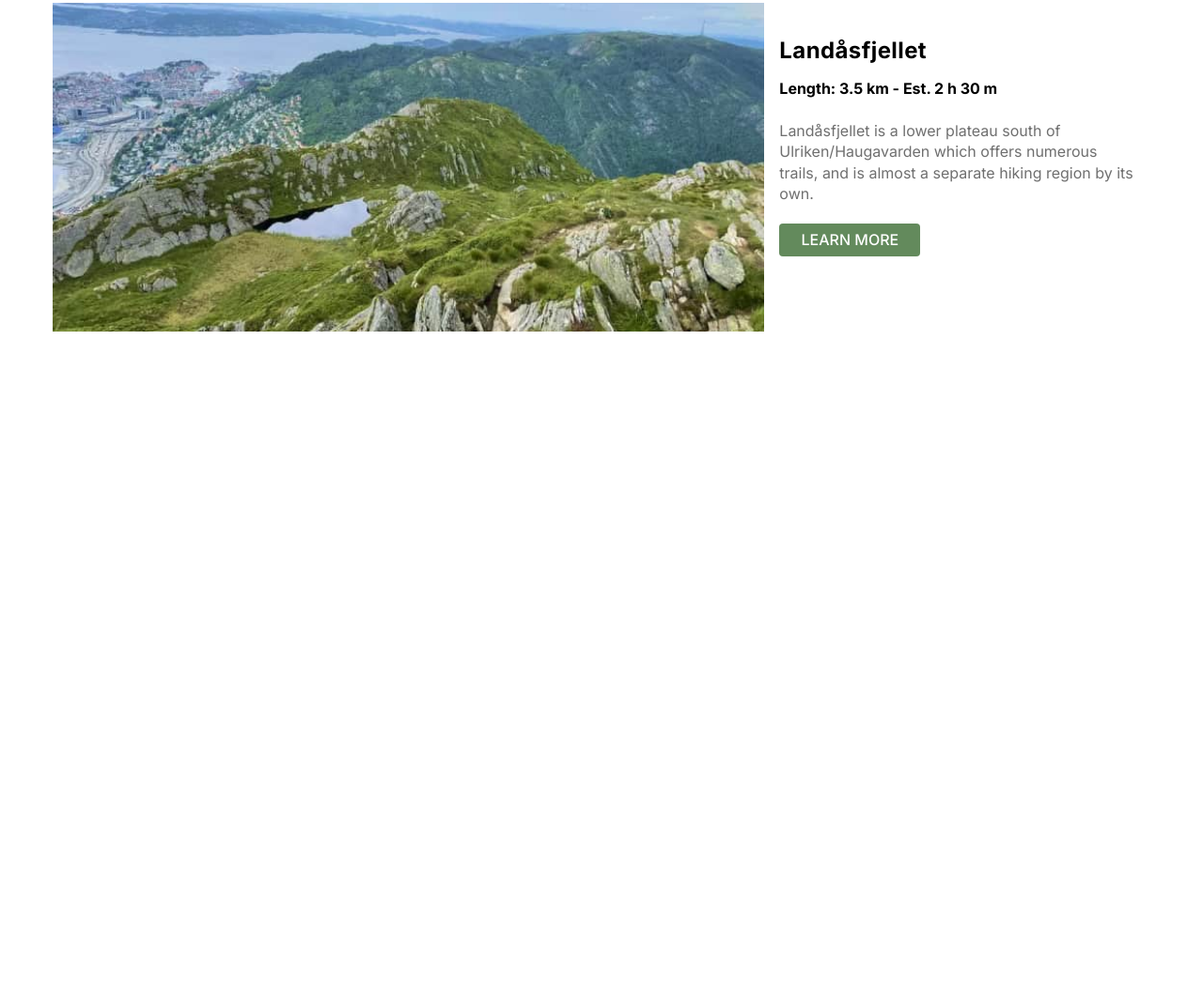
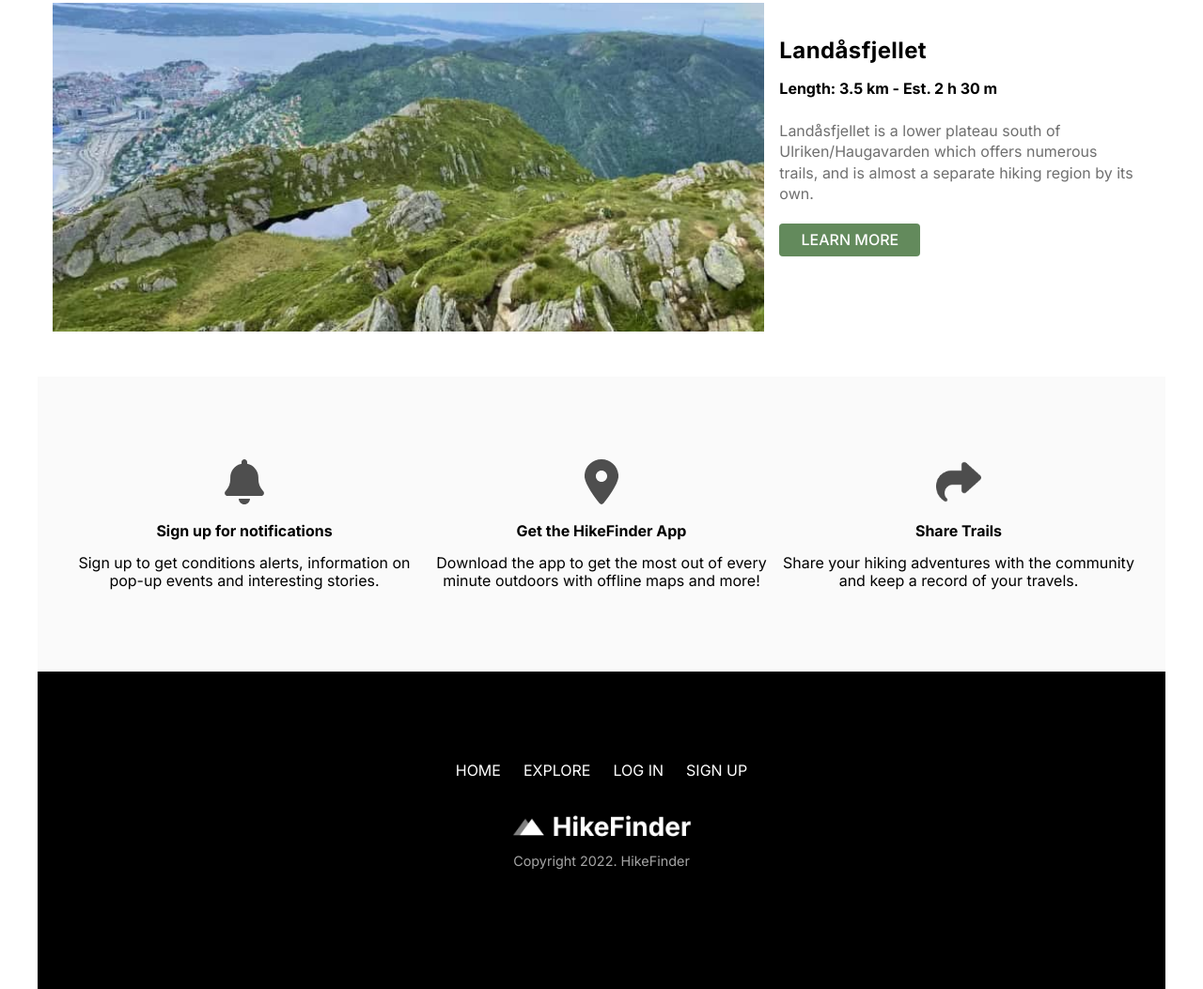
Before and after one commit to codercreative/hike-finder, a plain HTML site: page index.html in a window 1280 px wide. Shown: the part 1303-2356 px from the top of the page at 94% size. Before the commit the page ends 1676 px from the top, so only its background shows below. Drawn offline with nearby package versions, Linux system fonts and the light colour scheme.

Commit message:
added cta and footer

```diff
--- /dev/null
+++ b/css/helper.css
@@ -0,0 +1,12 @@
+/*------- HELPER CLASSES -------*/
+
+.accent {
+  display: block;
+  color: var(--yellow);
+  font-weight: bold;
+  flex-wrap: wrap;
+}
+
+.margin-bottom {
+  margin-bottom: 2.4em;
+}
--- a/css/queries.css
+++ b/css/queries.css
@@ -90,6 +90,10 @@
     flex: 1 1 0px;
     width: 0;
   }
+
+  .cta-container {
+    flex-direction: row;
+  }
 }
 
 @media (min-width: 1024px) {
--- a/css/styles.css
+++ b/css/styles.css
@@ -11,6 +11,7 @@
   --warm-light-grey: #6f6f6f;
   --light-grey: #c3c3c3;
   --very-light-grey: #fafafa;
+  --copyright-grey: #a5a5a5;
   --white: #ffffff;
 }
 
@@ -248,15 +249,77 @@ body {
   opacity: 0.8;
 }
 
-/*------- HELPER CLASSES -------*/
+/* CTA SECTION */
 
-.accent {
-  display: block;
-  color: var(--yellow);
-  font-weight: bold;
-  flex-wrap: wrap;
+.cta-section {
+  background-color: var(--very-light-grey);
+  text-align: center;
 }
 
-.margin-bottom {
-  margin-bottom: 2.4em;
+.cta-container {
+  display: flex;
+  flex-direction: column;
+  justify-content: center;
+  align-items: center;
+  margin: 3em 0 0 0;
+  padding: 3.5em 0;
 }
+
+.cta-article {
+  padding: 2em 0;
+}
+
+.cta-img {
+  height: 3em;
+  width: 3em;
+  margin-bottom: 1em;
+}
+
+.cta-title {
+  margin-bottom: 1em;
+  font-size: 1rem;
+}
+
+.cta-description {
+  max-width: 380px;
+}
+
+/*------- FOOTER -------*/
+
+.footer-section {
+  background: var(--black);
+  text-align: center;
+}
+
+.footer-container {
+  padding: 4em 0 8em 0;
+}
+
+.footer-nav-container {
+  display: flex;
+  justify-content: center;
+  align-items: center;
+  padding: 2em 0;
+}
+
+.footer-nav-ul {
+  display: flex;
+  gap: 1.5em;
+  list-style-type: none;
+  margin-bottom: 0.1em;
+}
+
+.footer-nav-li {
+  text-transform: uppercase;
+  color: var(--white);
+}
+
+.footer-logo {
+  max-width: 12em;
+  margin-bottom: 0.5em;
+}
+
+.footer-copyright {
+  color: var(--copyright-grey);
+  font-size: 0.9rem;
+}
--- a/index.html
+++ b/index.html
@@ -6,6 +6,7 @@
     <meta name="viewport" content="width=device-width, initial-scale=1.0" />
     <link rel="stylesheet" href="css/styles.css" />
     <link rel="stylesheet" href="css/queries.css" />
+    <link rel="stylesheet" href="css/helper.css" />
     <link
       rel="stylesheet"
       href="https://cdnjs.cloudflare.com/ajax/libs/normalize/8.0.1/normalize.css"
@@ -110,10 +111,74 @@
           <!-- ARTICLES END-->
         </section>
         <!-- CALL TO ACTION SECTION -->
-        <section class="cta-section"></section>
+        <section class="cta-section">
+          <div class="cta-container">
+            <article class="cta-article">
+              <img
+                class="cta-img"
+                src="images/bell-solid.svg"
+                alt="bell icon"
+              />
+              <div class="cta-text-container">
+                <h5 class="cta-title">Sign up for notifications</h5>
+                <p class="cta-description">
+                  Sign up to get conditions alerts, information on pop-up events
+                  and interesting stories.
+                </p>
+              </div>
+            </article>
+            <article class="cta-article">
+              <img
+                class="cta-img"
+                src="images/location-dot-solid.svg"
+                alt="location dot icon"
+              />
+              <div class="cta-text-container">
+                <h5 class="cta-title">Get the HikeFinder App</h5>
+                <p class="cta-description">
+                  Download the app to get the most out of every minute outdoors
+                  with offline maps and more!
+                </p>
+              </div>
+            </article>
+            <article class="cta-article">
+              <img
+                class="cta-img"
+                src="images/share-solid.png"
+                alt="share icon"
+              />
+              <div class="cta-text-container">
+                <h5 class="cta-title">Share Trails</h5>
+                <p class="cta-description">
+                  Share your hiking adventures with the community and keep a
+                  record of your travels.
+                </p>
+              </div>
+            </article>
+          </div>
+        </section>
         <!-- FOOTER SECTION -->
       </main>
-      <footer></footer>
+      <footer class="footer-section">
+        <div class="footer-container">
+          <div class="footer-nav-container">
+            <ul class="footer-nav-ul">
+              <li class="footer-nav-li">Home</li>
+              <li class="footer-nav-li">Explore</li>
+              <li class="footer-nav-li">Log In</li>
+              <li class="footer-nav-li">Sign Up</li>
+            </ul>
+          </div>
+          <div class="footer-logo-container">
+            <img
+              class="footer-logo"
+              src="images/logo-footer.png"
+              alt="Hike Finder logo"
+            />
+            <p class="footer-copyright">Copyright 2022. HikeFinder</p>
+          </div>
+        </div>
+      </footer>
     </div>
     <script
       type="module"
```
Also changed, not shown: images/logo-footer.png (added).
